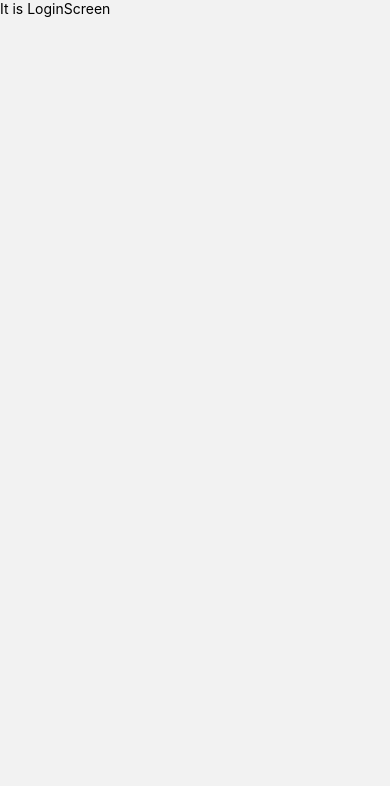
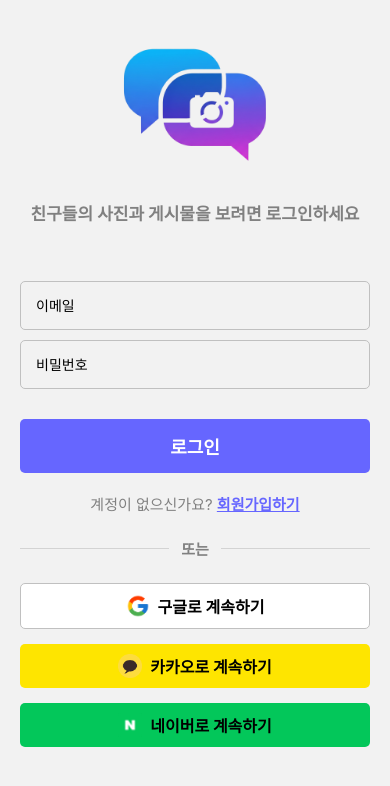
Before and after one commit to JeongUpGi/SnapBoard, a React Native app: screen /Login in a window 390 px wide. Shown: the top 786 px of the page. Built offline with nearby package versions, Linux system fonts and the light colour scheme.

Commit message:
로그인 스크린 UI 구현

```diff
--- a/screen/auth/LoginScreen.tsx
+++ b/screen/auth/LoginScreen.tsx
@@ -1,10 +1,111 @@
-import React from "react";
-import { SafeAreaView, Text, StyleSheet } from "react-native";
+import React, { useState } from "react";
+import {
+  View,
+  TextInput,
+  Image,
+  Text,
+  StyleSheet,
+  SafeAreaView,
+  TouchableOpacity,
+} from "react-native";
+import { colors } from "../../assets/colors/color";
+import { NavigationProp, useNavigation } from "@react-navigation/native";
+import { AuthStackParamList } from "../../model/model";
 
 const LoginScreen = () => {
+  const navigation = useNavigation<NavigationProp<AuthStackParamList>>();
+
+  const [email, setEmail] = useState("");
+  const [password, setPassword] = useState("");
+
   return (
     <SafeAreaView style={styles.container}>
-      <Text>It is LoginScreen</Text>
+      <View style={styles.topContainer}>
+        <Image
+          source={require("../../assets/images/app_logo.png")}
+          style={styles.appLogo}
+        />
+        <Text style={styles.description}>
+          친구들의 사진과 게시물을 보려면 로그인하세요
+        </Text>
+      </View>
+      <View style={styles.bottomContainer}>
+        <TextInput
+          style={styles.input}
+          placeholder="이메일"
+          value={email}
+          onChangeText={setEmail}
+          autoCapitalize="none"
+          keyboardType="email-address"
+        />
+        <TextInput
+          style={styles.input}
+          placeholder="비밀번호"
+          value={password}
+          onChangeText={setPassword}
+          secureTextEntry
+        />
+
+        {/* 로그인 */}
+        <TouchableOpacity style={styles.loginButton} onPress={() => {}}>
+          <Text style={styles.loginButtonText}>로그인</Text>
+        </TouchableOpacity>
+
+        {/* 회원가입  */}
+        <View style={styles.signUpTextContainer}>
+          <Text style={styles.signUpText}>
+            계정이 없으신가요?{" "}
+            <Text
+              style={styles.signUpLink}
+              onPress={() => navigation.navigate("SignUp")}
+            >
+              회원가입하기
+            </Text>
+          </Text>
+        </View>
+
+        <View style={styles.dividerWrapper}>
+          <View style={styles.dividerLine} />
+          <Text style={styles.dividerText}>또는</Text>
+          <View style={styles.dividerLine} />
+        </View>
+
+        {/* 소셜 로그인 버튼 섹션 */}
+        <View style={styles.socialContainer}>
+          {/* Google 로그인 */}
+          <TouchableOpacity style={styles.googleButton} onPress={() => {}}>
+            <View style={{ flexDirection: "row", alignItems: "center" }}>
+              <Image
+                source={require("../../assets/images/google_logo.png")}
+                style={styles.socialIcon}
+              />
+              <Text style={styles.socialText}>구글로 계속하기</Text>
+            </View>
+          </TouchableOpacity>
+
+          {/* Kakao 로그인 */}
+          <TouchableOpacity style={styles.kakaoButton} onPress={() => {}}>
+            <View style={{ flexDirection: "row", alignItems: "center" }}>
+              <Image
+                source={require("../../assets/images/kakao_logo.png")}
+                style={styles.socialIcon}
+              />
+              <Text style={styles.socialText}>카카오로 계속하기</Text>
+            </View>
+          </TouchableOpacity>
+
+          {/* Naver 로그인 */}
+          <TouchableOpacity style={styles.naverButton} onPress={() => {}}>
+            <View style={{ flexDirection: "row", alignItems: "center" }}>
+              <Image
+                source={require("../../assets/images/naver_logo.png")}
+                style={styles.socialIcon}
+              />
+              <Text style={styles.socialText}>네이버로 계속하기</Text>
+            </View>
+          </TouchableOpacity>
+        </View>
+      </View>
     </SafeAreaView>
   );
 };
@@ -15,4 +116,104 @@
   container: {
     flex: 1,
   },
+  topContainer: {
+    flex: 1,
+    alignItems: "center",
+  },
+  bottomContainer: {
+    flex: 2,
+    paddingHorizontal: 20,
+  },
+  appLogo: {
+    width: 250,
+    height: 200,
+    alignSelf: "center",
+  },
+  description: {
+    color: colors.gray_808080,
+    fontSize: 17,
+    fontWeight: "bold",
+  },
+  input: {
+    borderWidth: 1,
+    borderColor: colors.gray_c0c0c0,
+    padding: 15,
+    marginBottom: 10,
+    borderRadius: 5,
+  },
+  loginButton: {
+    backgroundColor: colors.blue,
+    borderRadius: 5,
+    paddingVertical: 14,
+    alignItems: "center",
+    width: "100%",
+    marginTop: 20,
+  },
+  loginButtonText: {
+    color: colors.white,
+    fontSize: 18,
+    fontWeight: "bold",
+  },
+  signUpTextContainer: {
+    marginTop: 20,
+    alignItems: "center",
+  },
+  signUpText: {
+    color: colors.gray_808080,
+    fontSize: 15,
+  },
+  signUpLink: {
+    color: colors.blue,
+    fontWeight: "bold",
+    textDecorationLine: "underline",
+  },
+  socialContainer: {
+    gap: 15,
+  },
+  googleButton: {
+    backgroundColor: colors.white,
+    borderColor: colors.gray_c0c0c0,
+    borderWidth: 1,
+    borderRadius: 5,
+    paddingVertical: 10,
+    alignItems: "center",
+  },
+  kakaoButton: {
+    backgroundColor: colors.kakako,
+    borderRadius: 5,
+    paddingVertical: 10,
+    alignItems: "center",
+  },
+  naverButton: {
+    backgroundColor: colors.naver,
+    borderRadius: 5,
+    paddingVertical: 10,
+    alignItems: "center",
+  },
+  socialIcon: {
+    width: 24,
+    height: 24,
+    marginRight: 8,
+  },
+  socialText: {
+    fontSize: 16,
+    fontWeight: "bold",
+    color: colors.black,
+  },
+  dividerWrapper: {
+    flexDirection: "row",
+    alignItems: "center",
+    marginVertical: 24,
+  },
+  dividerLine: {
+    flex: 1,
+    height: 1,
+    backgroundColor: colors.gray_d3d3d3,
+  },
+  dividerText: {
+    marginHorizontal: 12,
+    color: colors.gray_808080,
+    fontSize: 15,
+    fontWeight: "bold",
+  },
 });
```
